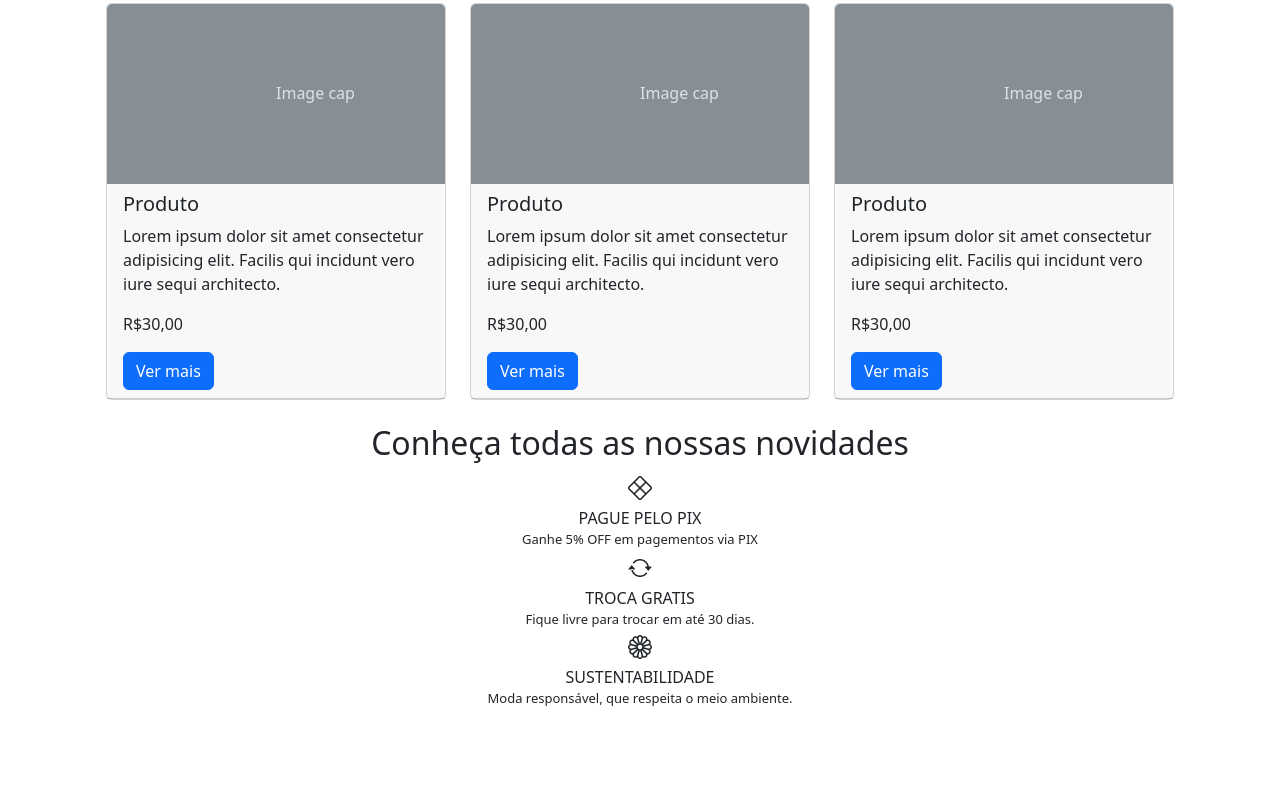
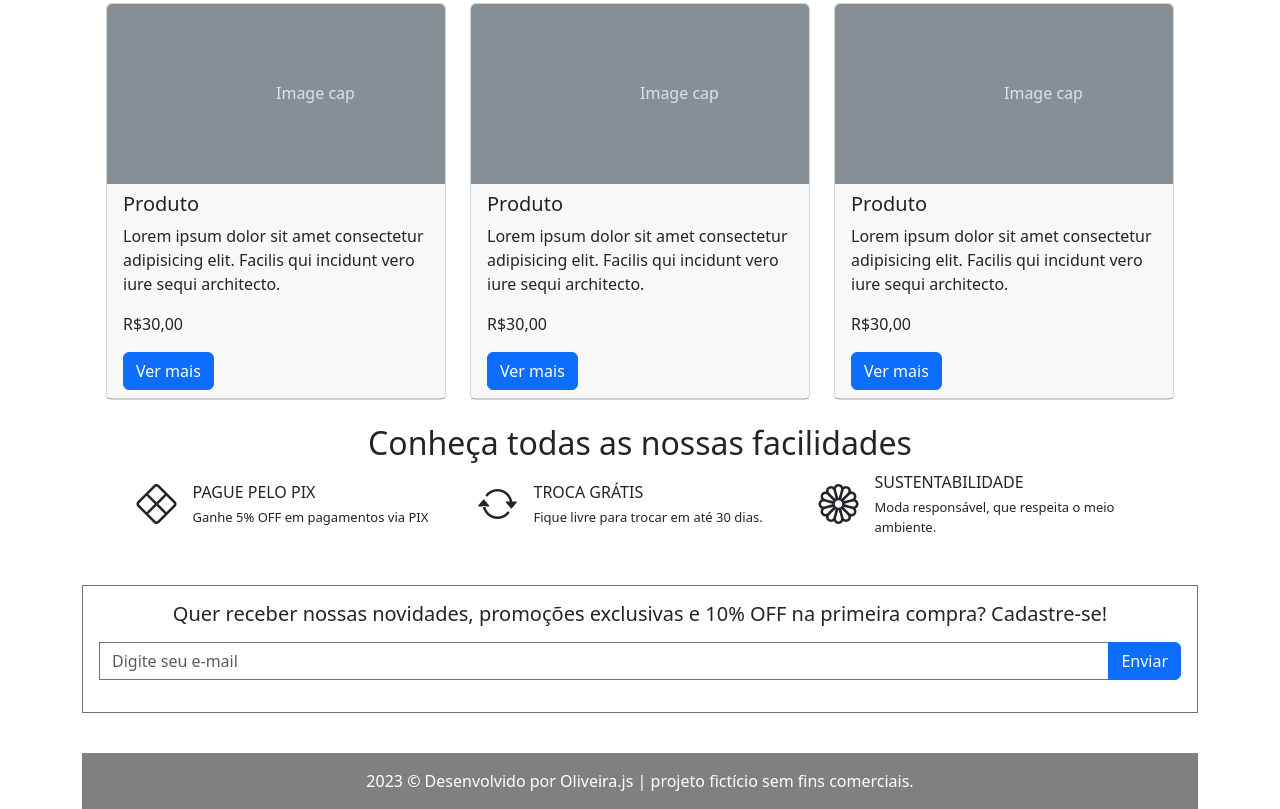
Before and after one commit to Jeferson-Js/Bootstrap, a plain HTML site: page Meteora/index.html in a window 1280 px wide. Shown: the part 1541-2350 px from the top of the page. Before the commit the page ends 2250 px from the top, so only its background shows below. Drawn offline with nearby package versions, Linux system fonts and the light colour scheme.

Commit message:
Footer da aplicação criado com sucesso.

```diff
--- a/Meteora/css/style.css
+++ b/Meteora/css/style.css
@@ -1,3 +1,16 @@
 .texto-menor {
     font-size: 13px;
 }
+
+.divs-facilidades {
+    width: 325px;
+}
+
+footer {
+    background-color: gray;
+    display: flex;
+    justify-content: center;
+    align-items: center;
+
+
+}
--- a/Meteora/index.html
+++ b/Meteora/index.html
@@ -207,37 +207,51 @@
         </div>
       </div>
     </div>
-
-
-
-
-
-
 </div>
 
-<section class="text-center">
-  <h2>Conheça todas as nossas novidades</h2>
- <div>
-  <div><i class="bi bi-x-diamond fs-4"></i></div>
-  <div>PAGUE PELO PIX</div>
-  <div class="texto-menor">Ganhe 5% OFF em pagementos via PIX</div>
- </div>
- <div>
-  <div><i class="bi bi-arrow-repeat fs-4"></i></div>
-  <div>TROCA GRATIS</div>
-  <div class="texto-menor">Fique livre para trocar em até 30 dias.</div>
- </div>
- <div>
-  <div><i class="bi bi-flower1 fs-4"></i></div>
-  <div>SUSTENTABILIDADE</div>
-  <div class="texto-menor">Moda responsável, que respeita o meio ambiente.</div>
- </div>
-</section>
+  <section class="pb-4">
 
+    <h2 class="text-center">Conheça todas as nossas facilidades</h2>
 
+    <div class="d-flex flex-column flex-lg-row align-items-center justify-content-center gap-3 px-3">
+      <div class="divs-facilidades d-flex align-items-center">
+        <div><i class="bi bi-x-diamond fs-1"></i></div>
+        <div>
+          <div class="ms-3 mb-1">PAGUE PELO PIX</div>
+          <div class="texto-menor ms-3">Ganhe 5% OFF em
+            pagamentos via PIX</div>
+        </div>
+      </div>
 
+      <div class="divs-facilidades d-flex align-items-center">
+        <div><i class="bi bi-arrow-repeat fs-1"></i></div>
+        <div>
+          <div class="ms-3 mb-1">TROCA GRÁTIS</div>
+          <div class="texto-menor ms-3">Fique livre para trocar em até 30 dias.</div>
+        </div>
+      </div>
 
+      <div class="divs-facilidades d-flex align-items-center">
+        <div><i class="bi bi-flower1 fs-1"></i></div>
+        <div>
+          <div class="ms-3 mb-1">SUSTENTABILIDADE</div>
+          <div class="texto-menor ms-3">Moda responsável, que respeita o meio ambiente.</div>
+        </div>
+      </div>
+    </div>
+  </section>
 
+  <form class="border border-secondary mb-3 p-3 text-center">
+    <h5>Quer receber nossas novidades, promoções exclusivas e 10% OFF na primeira compra? Cadastre-se!</h5>
+    <div class="input-group my-3">
+      <input type="email" class="form-control border border-secondary rounded-0" placeholder="Digite seu e-mail" aria-label="Digite seu e-mail" aria-describedby="button-addon2" />
+<button type="button" class="btn btn-primary" id="button-addon2">Enviar</button>
+    </div>
+  </form>
+
+<footer>
+  <p class="text-center text-white pt-3">2023 &copy; Desenvolvido por Oliveira.js | projeto fictício sem fins comerciais.</p>
+</footer>
 
     <script src="https://cdn.jsdelivr.net/npm/bootstrap@5.3.0-alpha3/dist/js/bootstrap.bundle.min.js"></script>
   </body>
```
